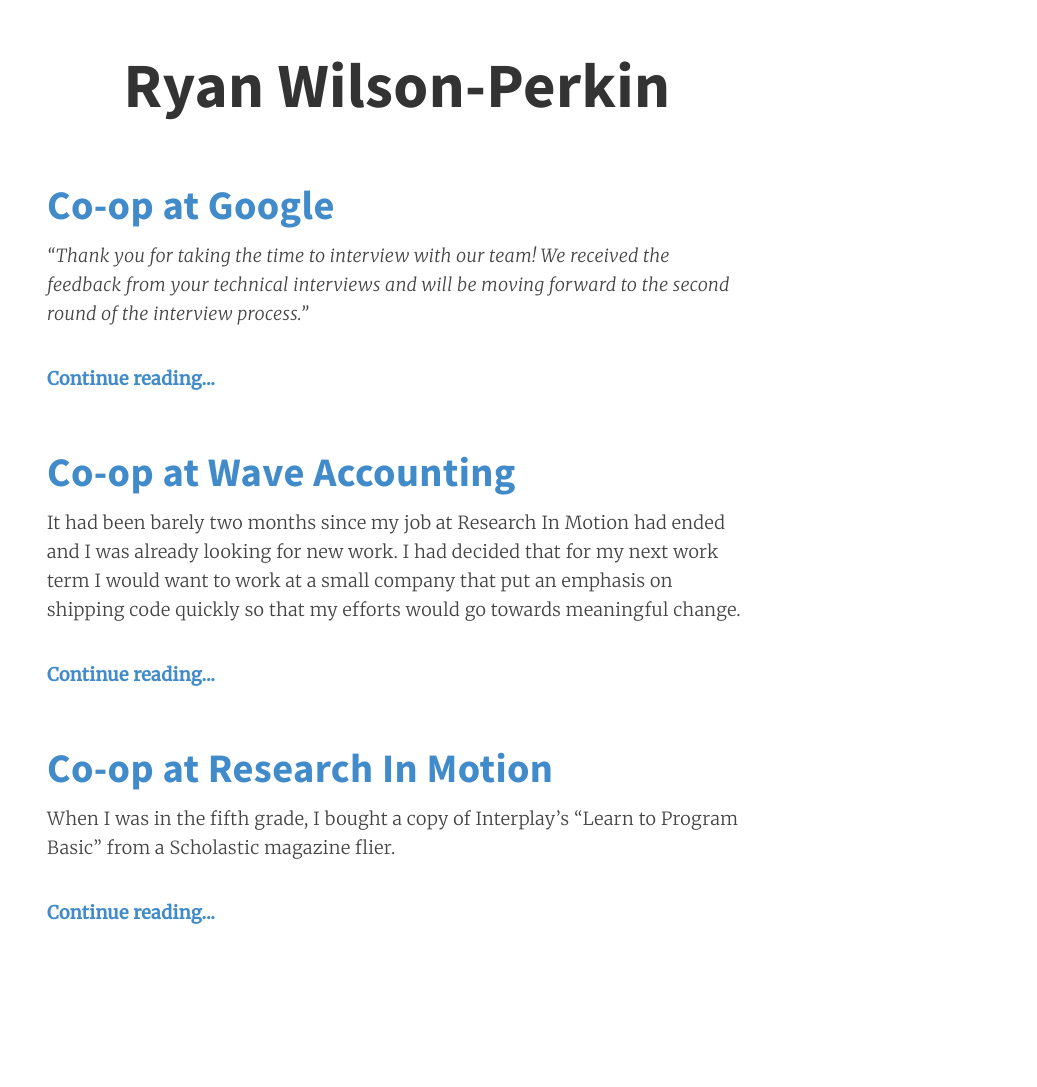
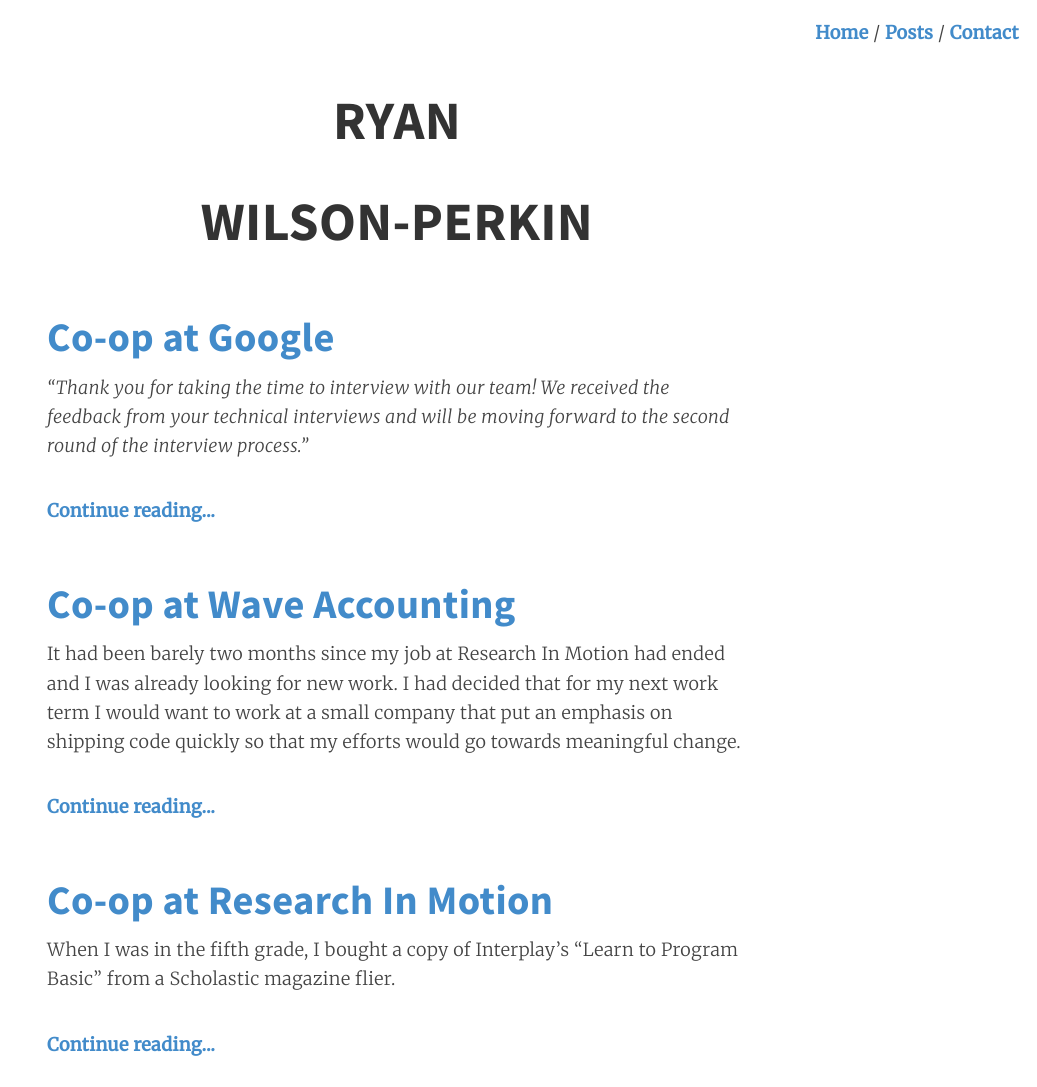
Before and after one commit to ryanwilsonperkin/ryanwilsonperkin.com, a Jekyll site: the page built from index.html, in a window 1280 px wide. Shown: the whole page, without its empty margins (243-1280 px from the left). Built offline with Jekyll 4.4.1, drawn with Linux system fonts in a browser that asks for light colours; Markdown is read by kramdown in place of the engine named in the settings; before the commit the page ends 955 px from its top, so only the background shows below that.

Commit message:
Add navbar, update styles for name on titlepage.

```diff
--- /dev/null
+++ b/_includes/navbar.html
@@ -0,0 +1,7 @@
+<section id="navbar">
+  <ul>
+    <li><a href="/">Home</a></li>
+    <li><a href="/posts">Posts</a></li>
+    <li><a href="/contact">Contact</a></li>
+  </ul>
+</section>
--- a/css/main.css
+++ b/css/main.css
@@ -58,8 +58,31 @@
   margin: 0 auto;
 }
 
+#navbar {
+  text-align: right;
+  margin-top: 10px;
+  margin-right: 10px;
+}
+
+#navbar ul {
+  list-style: none;
+}
+
+#navbar ul li {
+  display: inline;
+}
+
+#navbar ul li:after {
+  content: " /";
+}
+
+#navbar ul li:last-child:after {
+  content: "";
+}
+
 #title {
   text-align: center;
+  text-transform: uppercase;
 }
 
 #posts ul {
--- a/index.html
+++ b/index.html
@@ -1,8 +1,10 @@
 ---
 layout: default
 ---
+{% include navbar.html %}
 <section id="title">
-  <h1 class="title">Ryan Wilson-Perkin</h1>
+  <h1 id="firstname">Ryan</h1>
+  <h1 id="lastname">Wilson-Perkin</h1>
 </section>
 <section id="posts">
   {% if site.posts %}
```
